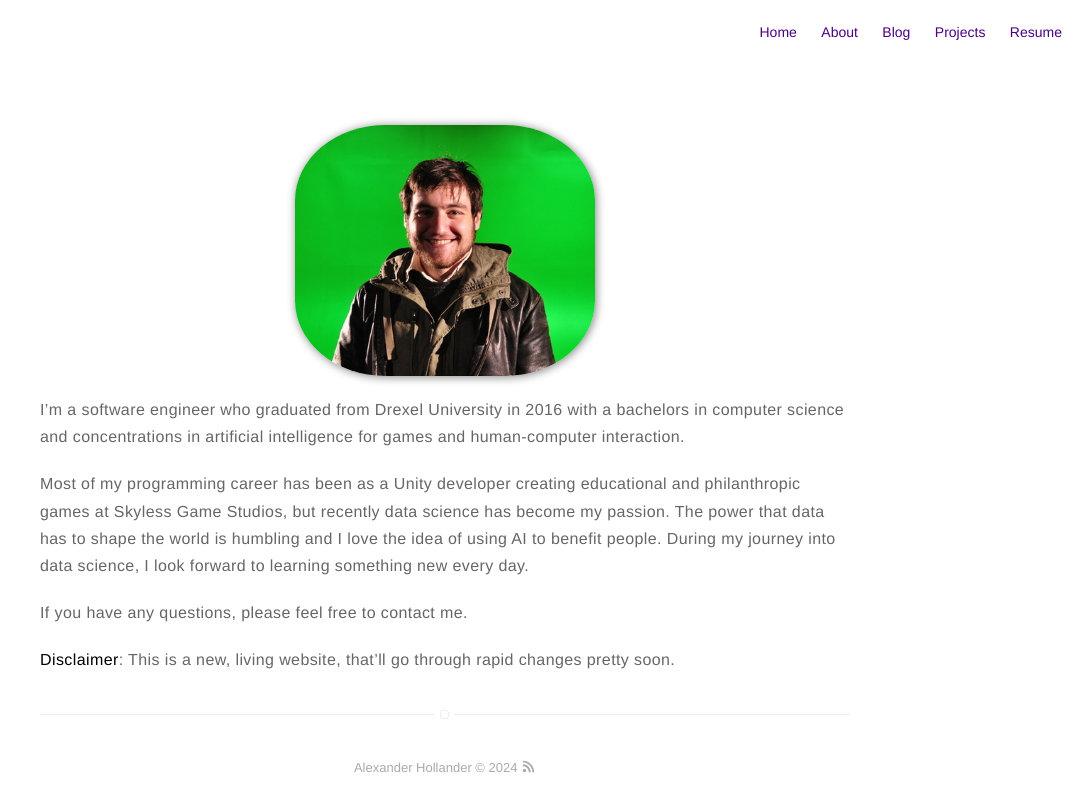
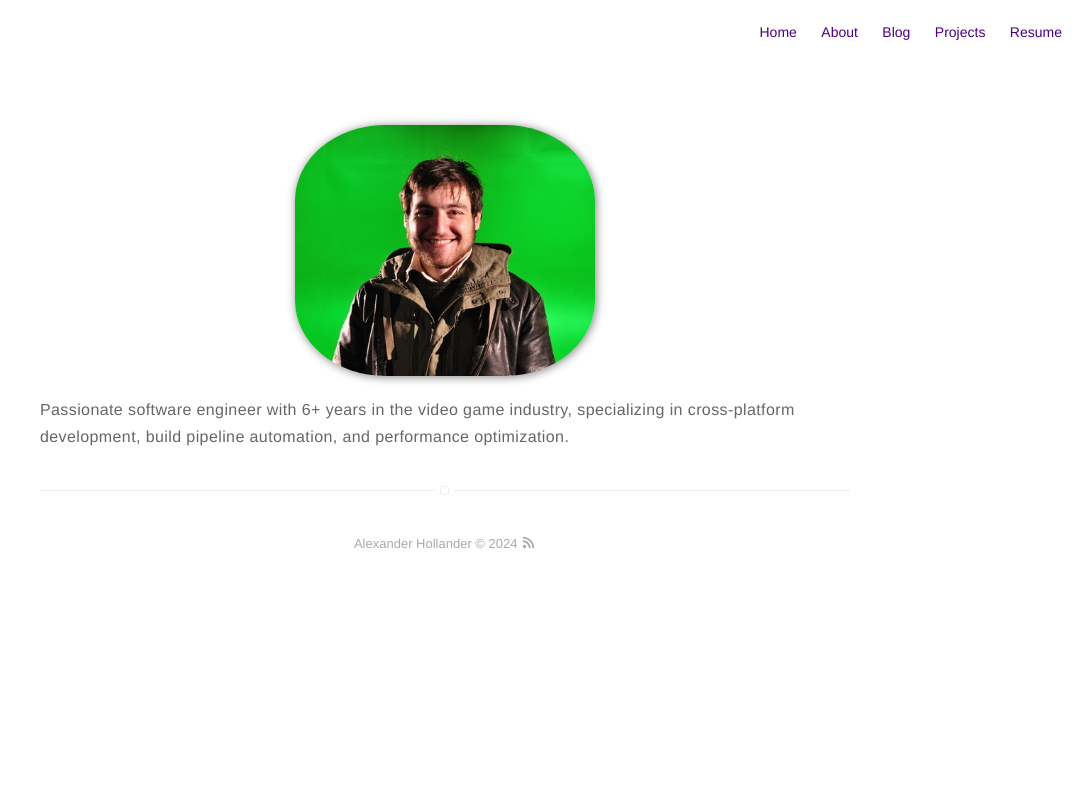
Before and after one commit to Ashen-Vaults/ashen-vaults.github.io, a Jekyll site: the page built from about.md, in a window 1280 px wide. Shown: the top 812 px of the page, without its empty margins (195-1280 px from the left). Built offline with Jekyll 4.4.1, drawn with Linux system fonts in a browser that asks for light colours.

Commit message:
Update about.md

```diff
--- a/about.md
+++ b/about.md
@@ -4,10 +4,4 @@ layout: page
 ---
 ![Profile Image]({{ site.url }}/{{ site.picture }})
 
-I'm a software engineer who graduated from Drexel University in 2016 with a bachelors in computer science and concentrations in artificial intelligence for games and human-computer interaction.
-
-Most of my programming career has been as a Unity developer creating educational and philanthropic games at Skyless Game Studios, but recently data science has become my passion. The power that data has to shape the world is humbling and I love the idea of using AI to benefit people. During my journey into data science, I look forward to learning something new every day.
-
-If you have any questions, please feel free to contact me.
-
-**Disclaimer**: This is a new, living website, that'll go through rapid changes pretty soon.
+Passionate software engineer with 6+ years in the video game industry, specializing in cross-platform development, build pipeline automation, and performance optimization.
```
